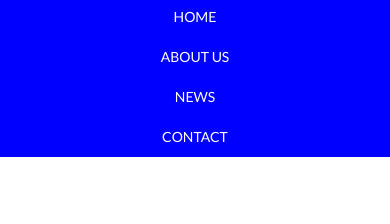
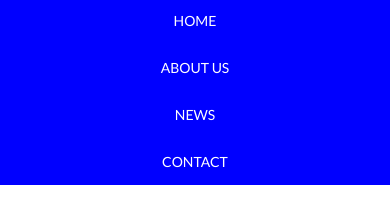
Before and after one commit to gustavoliveira94/menu-mobile, a plain HTML site: page index.html in a window 390 px wide. Both pictures are taken after a click on the link 323 px from the left and 35 px from the top of the page. Shown: the part 64-288 px from the top of the page. Drawn offline with Linux system fonts and the light colour scheme.

Commit message:
adaptando aos browsers

```diff
--- a/css/app-responsivo.css
+++ b/css/app-responsivo.css
@@ -27,11 +27,16 @@
 
     .menu-mostrar {
         display: grid;
+        display: -ms-grid;
+        display: -webkit-flex;
         grid-template-columns: 100vw;
-        grid-template-rows: 40px 40px 40px 40px ;
+        grid-template-rows: 40px 40px 40px 40px;
         background-color: blue;
         text-align: center;
         align-items: center;
+        align-content: space-around;
+        -webkit-flex-direction: column;
+
     }
 
     .menu-mostrar li {
@@ -45,6 +50,7 @@
         text-decoration: none;
         color: #ffffff;
         padding: 15px 0 15px 0;
+        width: 100vw;
     }
 
     .menu-mostrar a:hover {
--- a/js/app.js
+++ b/js/app.js
@@ -2,9 +2,11 @@ var menu = document.querySelector(".menu");
 
 function menuMostrar() {
     if (menu.classList.contains("menu")) {
-        menu.classList.toggle("menu-mostrar");
+        menu.classList.add("menu-mostrar");
+        menu.classList.remove("menu");
     }
     else if (menu.classList.contains("menu-mostrar")) {
-        menu.classList.toggle("menu");
+        menu.classList.add("menu");
+        menu.classList.remove("menu-mostrar");
     }
 }
```
